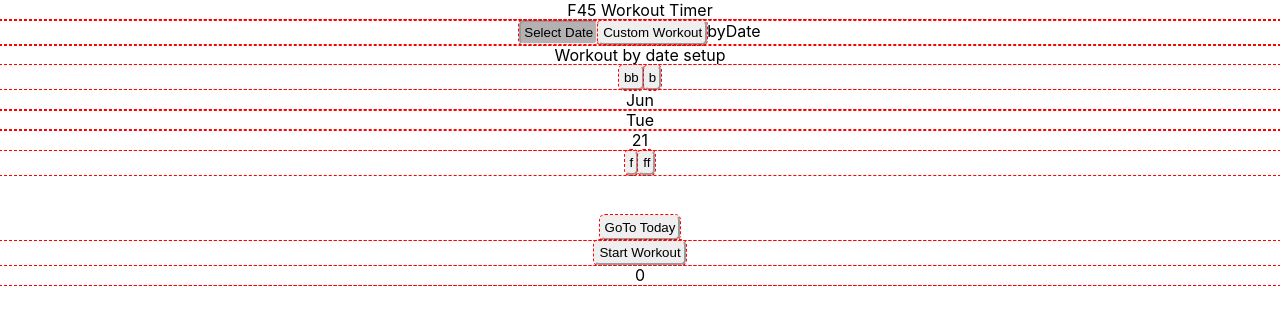
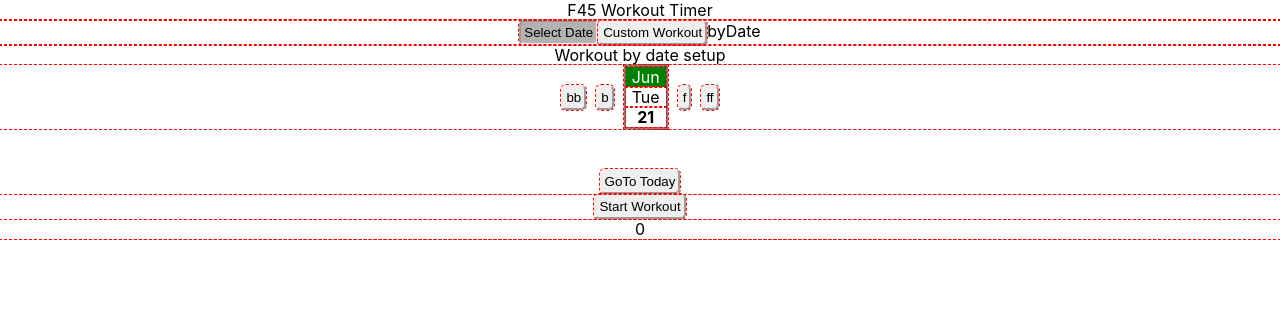
Before and after one commit to began91/f45timer, a React (Create React App) app: page / in a window 1280 px wide. Shown: the top 320 px of the page. Built offline with nearby package versions, Linux system fonts and the light colour scheme.

Commit message:
Formatted date square

```diff
--- /dev/null
+++ b/src/components/DatePicker.css
@@ -0,0 +1,24 @@
+#dateRow {
+    display: flex;
+    justify-content: center;
+    align-items: center;
+    gap: 10px;
+}
+
+#dateSquare {
+    display: flex;
+    flex-direction: column;
+    border: 2px solid gray;
+    min-width: 40px;
+}
+
+#month {
+    background-color: green;
+    color: white;
+    padding-left: 3px;
+    padding-right: 3px;
+}
+
+#day {
+    font-weight: bold;
+}
--- a/src/components/DatePicker.js
+++ b/src/components/DatePicker.js
@@ -1,4 +1,5 @@
 import React, { useState } from 'react';
+import './DatePicker.css';
 
 export default function DatePicker(props) {
     const [displayCalendar,setDisplayCalendar] = useState(false);
```
